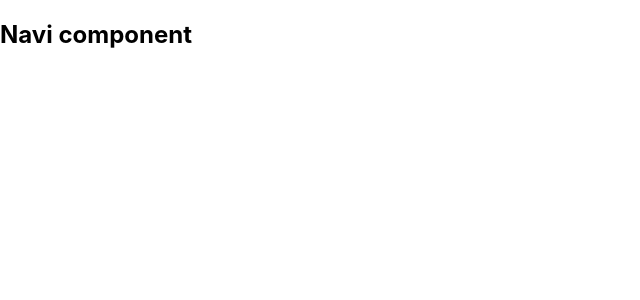
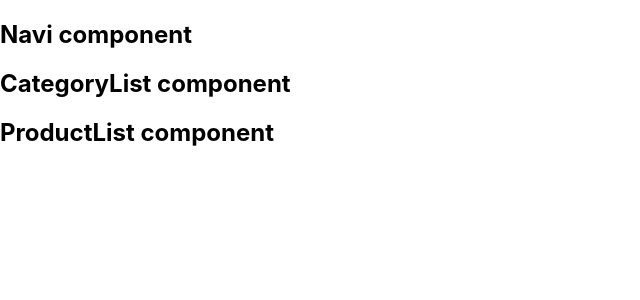
Before and after one commit to erdemguzel34/react, a React (Create React App) app in the folder intro-1/: page / in a window 1280 px wide. Shown: the top 300 px of the page, without its empty margins (0-640 px from the left). Built offline with nearby package versions, Linux system fonts and the light colour scheme.

Commit message:
new components update

```diff
--- a/intro-1/src/App.js
+++ b/intro-1/src/App.js
@@ -1,10 +1,14 @@
 import './App.css';
-import Navi from './Navi.js';
+import Navi from './Navi.js'; // class
+import Categorylist from './CategoryList'; // class
+import Productlist from './ProductList'; // class
 
 function App() {
   return (
     <div>
       <Navi></Navi>
+      <Categorylist></Categorylist>
+      <Productlist></Productlist>
     </div>
   );
 }
--- a/intro-1/src/CategoryList.js
+++ b/intro-1/src/CategoryList.js
@@ -0,0 +1,11 @@
+import React, { Component } from 'react'
+
+export default class Categorylist extends Component {
+    render() {
+        return (
+            <div>
+                <h2>CategoryList component</h2>
+            </div>
+        )
+    }
+}
--- a/intro-1/src/ProductList.js
+++ b/intro-1/src/ProductList.js
@@ -0,0 +1,11 @@
+import React, { Component } from 'react'
+
+export default class Productlist extends Component {
+    render() {
+        return (
+            <div>
+                <h2>ProductList component</h2>
+            </div>
+        )
+    }
+}
```
